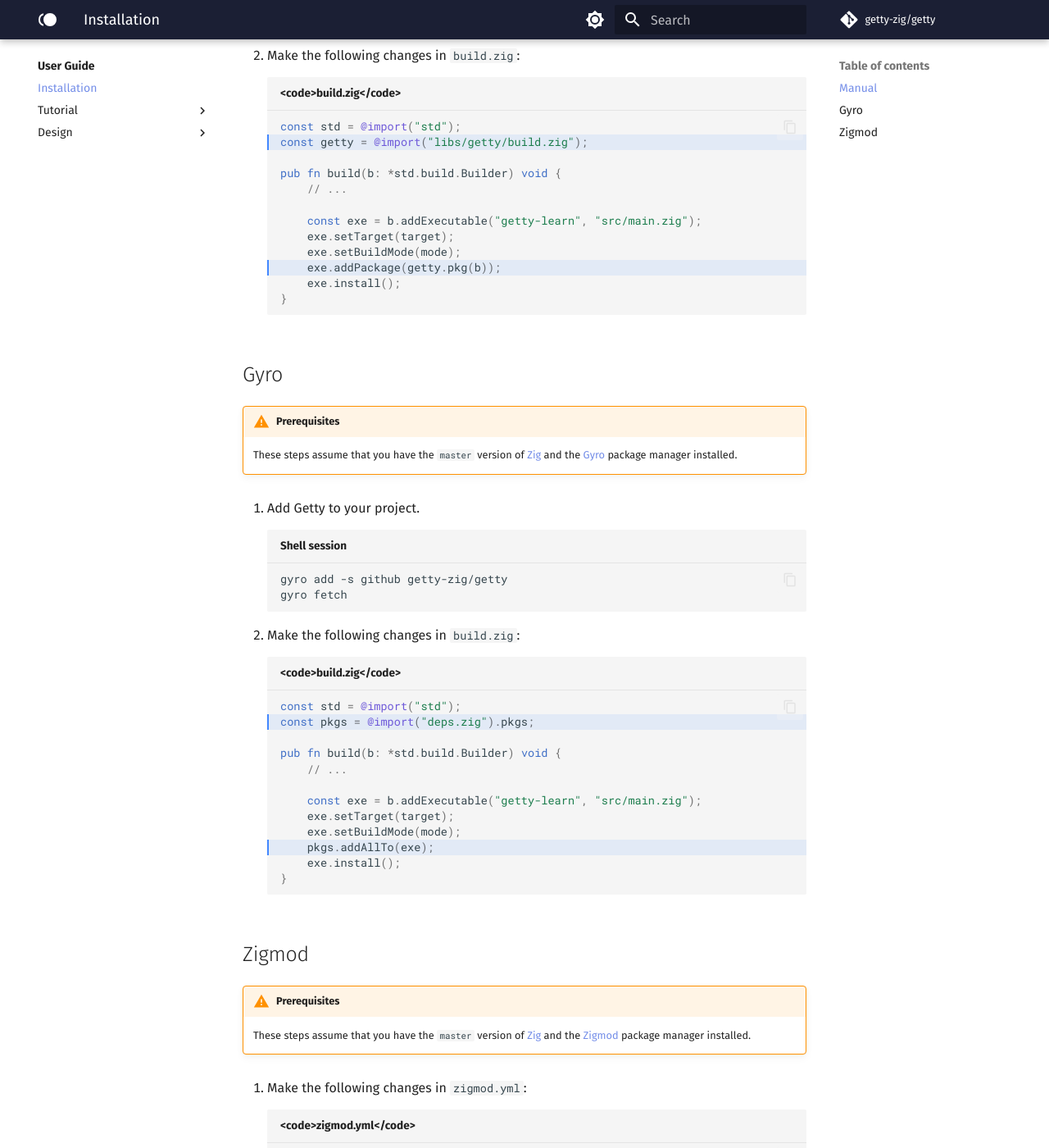
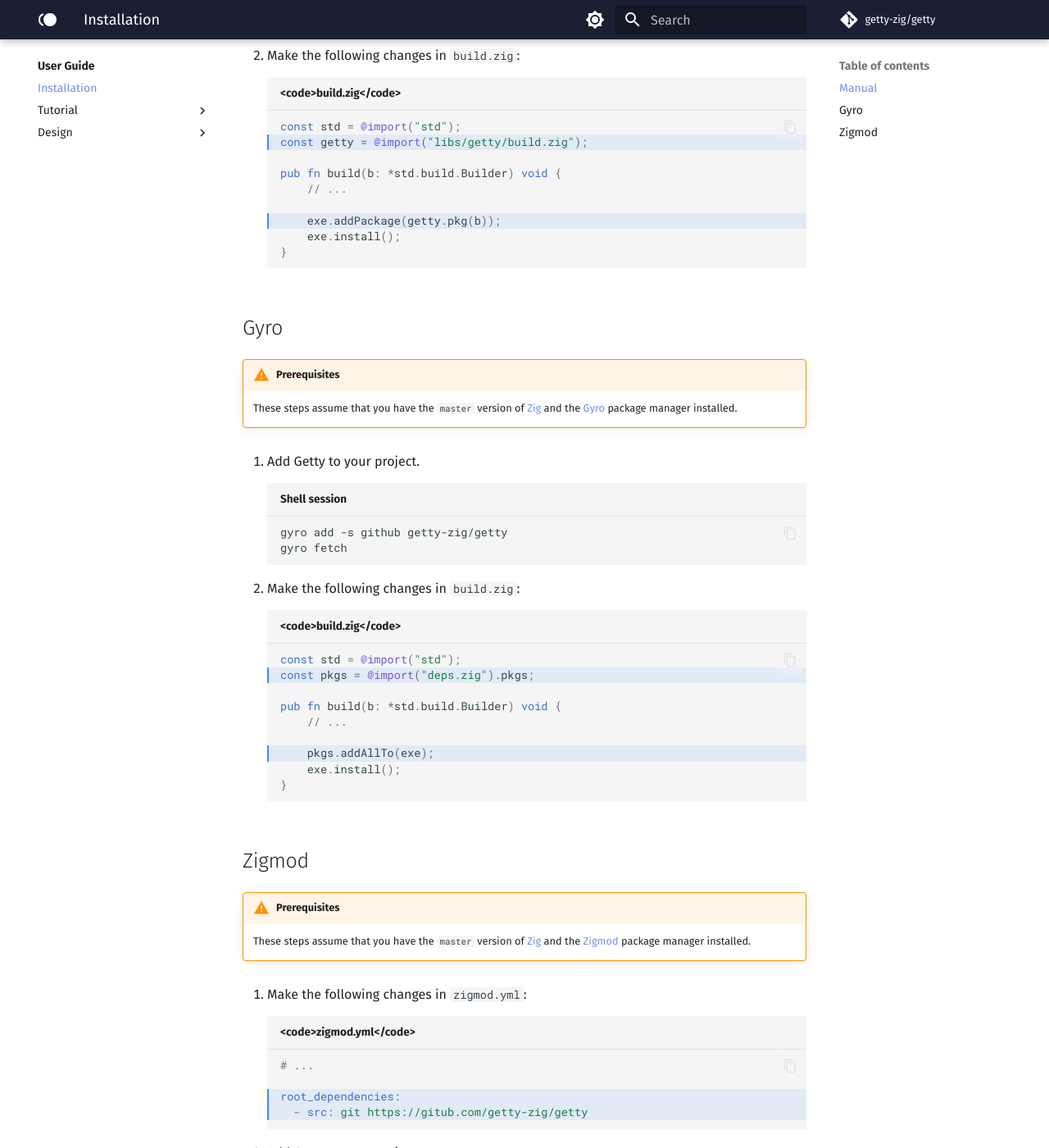
Before and after one commit to getty-zig/getty.so, an MkDocs documentation site: the page built from docs/user-guide/installation.md, in a window 1280 px wide and 1400 px high, scrolled down 541 px. Shown: the whole window at 82% size. Built offline with MkDocs 1.6.1 and Material for MkDocs 9.7.7, drawn with Linux system fonts in a browser that asks for light colours; comment, search, counter and statistics services are not loaded; some of the changed text lies outside the part shown.

Commit message:
installation: Fix build.zig

````diff
--- a/docs/user-guide/installation.md
+++ b/docs/user-guide/installation.md
@@ -17,16 +17,13 @@ To install Getty, you can use any of the following methods.
 
 2. Make the following changes in `build.zig`:
 
-    ```zig title="<code>build.zig</code>" hl_lines="2 10"
+    ```zig title="<code>build.zig</code>" hl_lines="2 7"
     const std = @import("std");
     const getty = @import("libs/getty/build.zig");
 
     pub fn build(b: *std.build.Builder) void {
         // ...
 
-        const exe = b.addExecutable("getty-learn", "src/main.zig");
-        exe.setTarget(target);
-        exe.setBuildMode(mode);
         exe.addPackage(getty.pkg(b));
         exe.install();
     }
@@ -50,16 +47,13 @@ To install Getty, you can use any of the following methods.
 
 2. Make the following changes in `build.zig`:
 
-    ```zig title="<code>build.zig</code>" hl_lines="2 10"
+    ```zig title="<code>build.zig</code>" hl_lines="2 7"
     const std = @import("std");
     const pkgs = @import("deps.zig").pkgs;
 
     pub fn build(b: *std.build.Builder) void {
         // ...
 
-        const exe = b.addExecutable("getty-learn", "src/main.zig");
-        exe.setTarget(target);
-        exe.setBuildMode(mode);
         pkgs.addAllTo(exe);
         exe.install();
     }
@@ -91,16 +85,13 @@ To install Getty, you can use any of the following methods.
 
 3. Make the following changes in `build.zig`:
 
-    ```zig title="<code>build.zig</code>" hl_lines="2 10"
+    ```zig title="<code>build.zig</code>" hl_lines="2 7"
     const std = @import("std");
     const deps = @import("deps.zig");
 
     pub fn build(b: *std.build.Builder) void {
         // ...
 
-        const exe = b.addExecutable("getty-learn", "src/main.zig");
-        exe.setTarget(target);
-        exe.setBuildMode(mode);
         deps.addAllTo(exe);
         exe.install();
     }
````
Also changed, not shown: docs/user-guide/tutorial/setup.md (+1 -4 lines).
